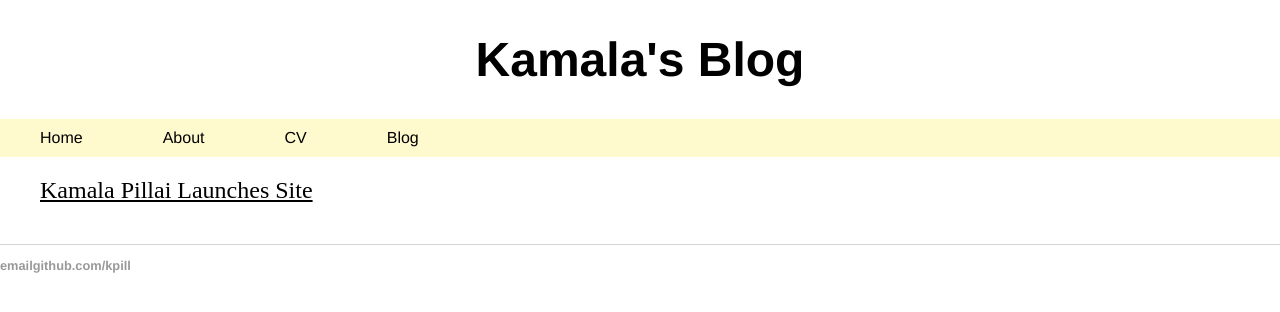
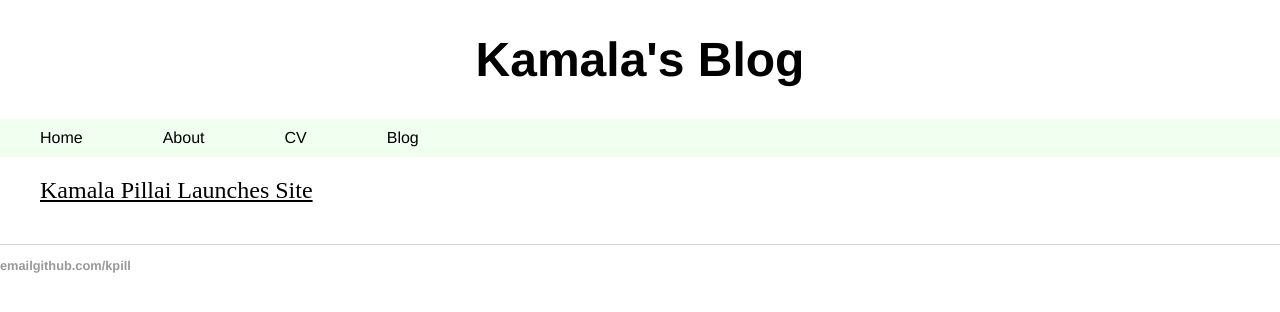
Before and after one commit to kpill/kpill.github.io, a Jekyll site: the page built from index.html, in a window 1280 px wide. Shown: the top 312 px of the page. Built offline with Jekyll 4.4.1, drawn with Linux system fonts in a browser that asks for light colours.

Commit message:
Update main.css

```diff
--- a/css/main.css
+++ b/css/main.css
@@ -31,7 +31,7 @@ nav ul {
     margin: 0;
     padding: 0;
     overflow: hidden;
-    background-color: LemonChiffon;
+    background-color: HoneyDew;
     width: 100%;
 }
 nav li, footer li {
```
